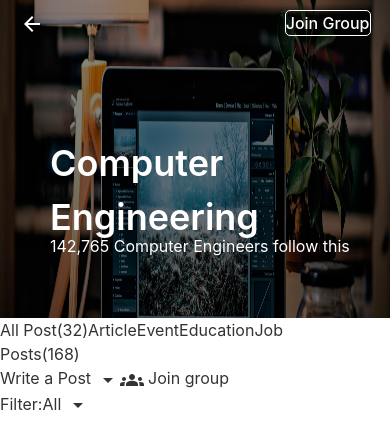
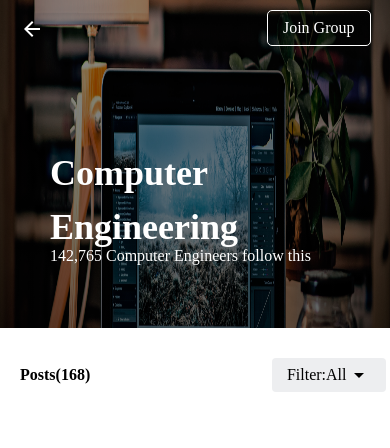
Before and after one commit to rakibul-wdp/social-application, a React (Create React App) app: page / in a window 390 px wide. Shown: the top 448 px of the page. Built offline with nearby package versions, Linux system fonts and the light colour scheme.

Commit message:
add content header style

```diff
--- a/src/Components/ContentHeader.js
+++ b/src/Components/ContentHeader.js
@@ -1,6 +1,7 @@
 import ArrowDropDownIcon from "@mui/icons-material/ArrowDropDown";
 import GroupsIcon from "@mui/icons-material/Groups";
 import React from 'react';
+import "../css/ContentHeader.css";
 
 const ContentHeader = () => {
   return (
--- /dev/null
+++ b/src/css/ContentHeader.css
@@ -0,0 +1,96 @@
+* {
+  font-family: IBM;
+}
+
+.body {
+  display: flex;
+  align-items: center;
+  justify-content: space-between;
+  margin: auto;
+  width: 80%;
+  margin-top: 30px;
+  padding-bottom: 15px;
+  border-bottom: 1px solid #e0e0e0;
+}
+
+.body-sub1 {
+  display: flex;
+  justify-content: space-evenly;
+  position: relative;
+}
+
+.body-sub1-mobile {
+  display: none;
+}
+
+.body-sub1 a {
+  text-decoration: none;
+  margin-right: 20px;
+  color: #8a8a8a;
+  font-weight: 400;
+}
+
+.active {
+  color: #000000 !important;
+  font-weight: 400;
+}
+
+.body-sub2 {
+  display: flex;
+  align-items: center;
+}
+.body-sub2-mobile {
+  display: none;
+}
+button {
+  border: 0;
+  padding: 5px 15px 5px 15px;
+}
+.button-post {
+  margin-right: 5px;
+  background-color: #edeef0;
+  border-radius: 4px;
+  color: black;
+}
+
+.button-join {
+  color: white;
+  background-color: #2f6ce5;
+  border-radius: 4px;
+}
+
+.button-text {
+  display: flex;
+  align-items: center;
+  justify-content: space-between;
+}
+
+@media (max-width: 650px) {
+  .body {
+    width: 95%;
+    border: 0;
+    margin-left: 20px;
+    margin-right: 40px;
+  }
+}
+
+@media (max-width: 790px) {
+  .body-sub1-mobile {
+    display: flex;
+  }
+  .body-sub1-mobile a {
+    text-decoration: none;
+    margin-right: 20px;
+    color: #8a8a8a;
+    font-weight: 700;
+  }
+  .body-sub1 {
+    display: none;
+  }
+  .body-sub2 {
+    display: none;
+  }
+  .body-sub2-mobile {
+    display: flex;
+  }
+}
```
